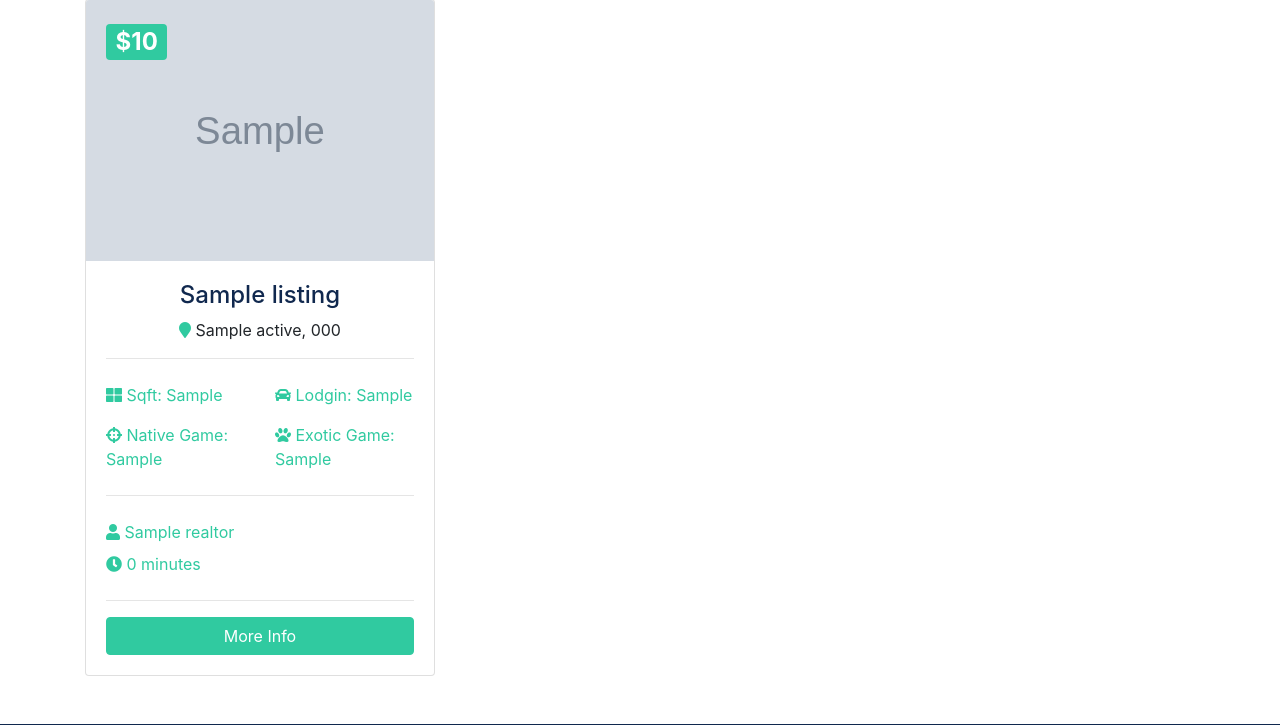
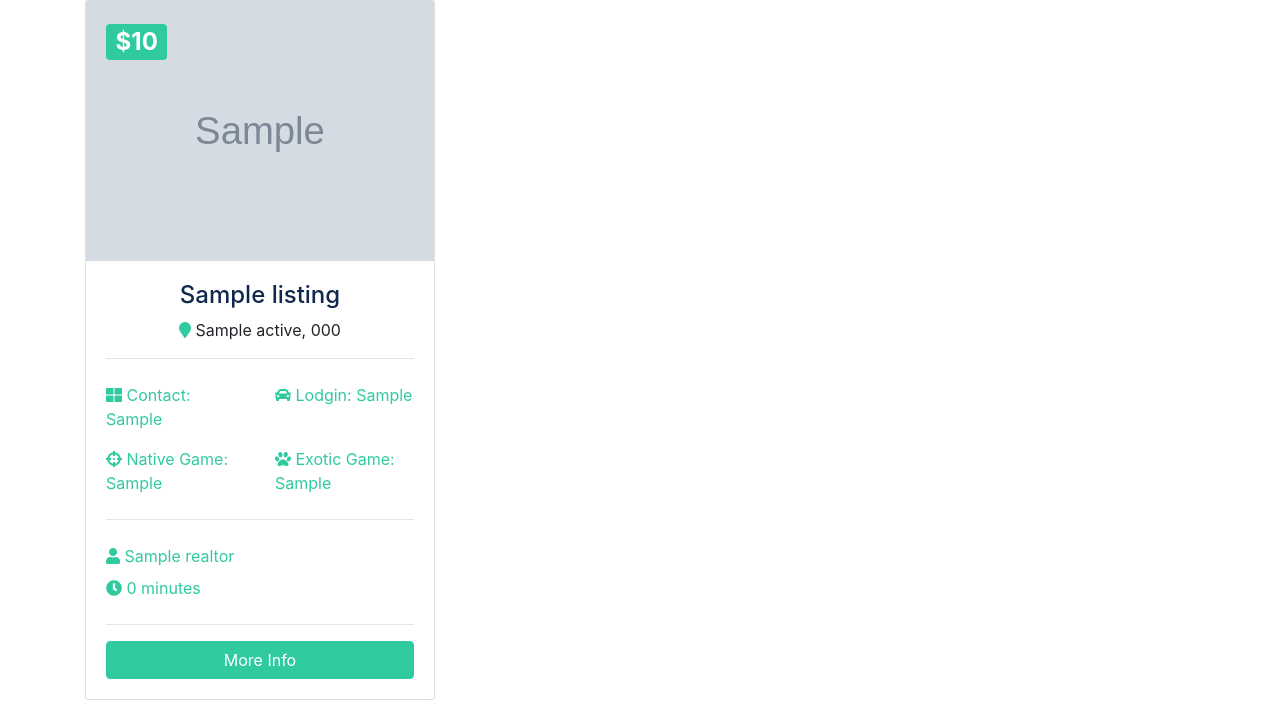
Before and after one commit to seabazz/btre, a Django app: page /listings/search in a window 1280 px wide. Shown: the part 299-1024 px from the top of the page. Run offline with Django 3.2, Linux system fonts and the light colour scheme; tables that the repository leaves empty hold one stand-in row (values such as "Sample post"); grey boxes marked "Sample" are stand-in pictures; some libraries are stand-ins or nearby versions.

Commit message:
fix contact

```diff
--- a/templates/listings/listing.html
+++ b/templates/listings/listing.html
@@ -92,7 +92,7 @@
                 <div class="col-md-6">
                   <ul class="list-group list-group-flush">
                     <li class="list-group-item text-secondary">
-                      <i class="fas fa-money-bill-alt"></i> Average Price:
+                      <i class="fas fa-money-bill-alt"></i> Average Price (min price for TX White Tail):
                       <span class="float-right">${{ listing.price | intcomma }}</span>
                     </li>
                     <li class="list-group-item text-secondary">
--- a/templates/listings/search.html
+++ b/templates/listings/search.html
@@ -113,7 +113,7 @@
                   <hr>
                   <div class="row py-2 text-secondary">
                     <div class="col-6">
-                      <i class="fas fa-th-large"></i> Sqft: {{ listing.sqft }}</div>
+                      <i class="fas fa-th-large"></i> Contact: {{ listing.sqft }}</div>
                     <div class="col-6">
                       <i class="fas fa-car"></i> Lodgin: {{ listing.garage }}</div>
                   </div>
--- a/templates/pages/index.html
+++ b/templates/pages/index.html
@@ -10,7 +10,7 @@
         <div class="container text-center">
           <div class="home-search p-5">
             <div class="overlay p-5">
-              <h1 class="display-4 mb-4">
+              <h1 class="display-4 mb-4 ">
                 All Hunting Ranches in One Click!
               </h1>
               <p class="lead">Finding your next hunting ranch just got easy</p>
```
